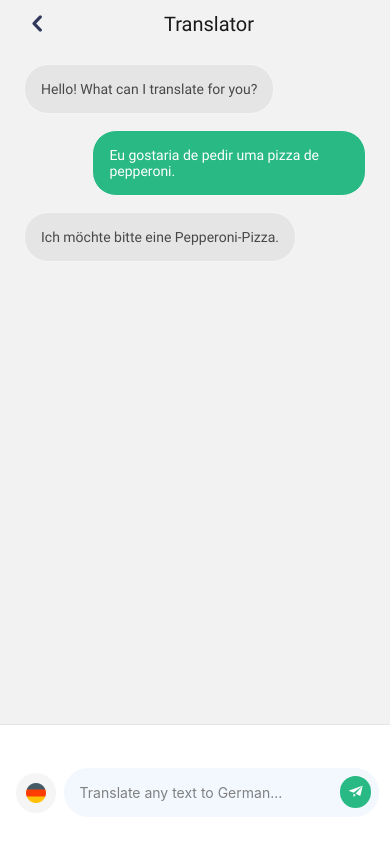
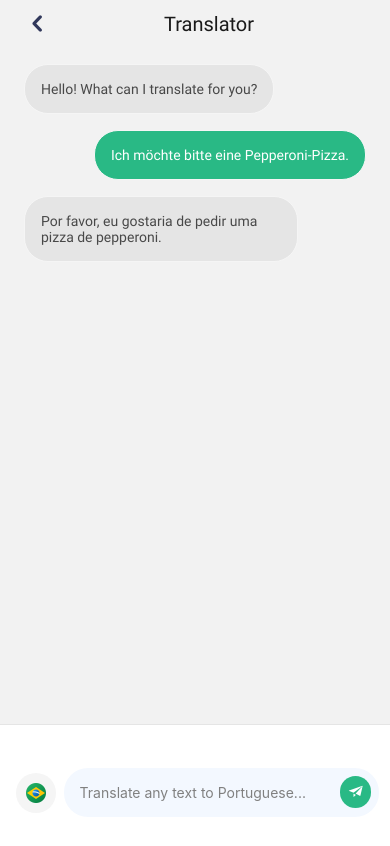
Before and after one commit to pedrorubinger/lingo-app, a React Native app: screen /Translator in a window 390 px wide. Shown: the top 846 px of the page. Built offline with nearby package versions, Linux system fonts and the light colour scheme.

Commit message:
feat: apply translator language structure

```diff
--- a/src/modules/dashboard/screens/translator/index.tsx
+++ b/src/modules/dashboard/screens/translator/index.tsx
@@ -1,11 +1,13 @@
-import React from "react"
+import React, { useState } from "react"
 
 import {
   DashboardStackScreenProps,
+  TranslatorLanguage,
+  TranslatorLanguageName,
+  TranslatorLanguageNameLabel,
   TranslatorMessageData,
   TranslatorMessageOrigin,
 } from "@interfaces/index"
-import { Theme } from "@styles/index"
 import { Input, ScreenBox, ScreenHeader } from "@components/index"
 import {
   ContentBox,
@@ -18,12 +20,14 @@ import {
   MessageBox,
   MessageTypography,
 } from "@modules/dashboard/screens/translator/styles"
-
-const { colors } = Theme
+import { translatorLanguages } from "@modules/dashboard/utils"
 
 interface Props extends DashboardStackScreenProps<"Translator"> {}
 
 export const Translator: React.FC<Props> = () => {
+  const [language, setLanguage] = useState<TranslatorLanguage>(
+    translatorLanguages[0]
+  )
   const messages: TranslatorMessageData[] = [
     {
       id: "1",
@@ -32,12 +36,12 @@ export const Translator: React.FC<Props> = () => {
     },
     {
       id: "2",
-      content: "Eu gostaria de pedir uma pizza de pepperoni.",
+      content: "Ich möchte bitte eine Pepperoni-Pizza.",
       origin: TranslatorMessageOrigin.USER,
     },
     {
       id: "3",
-      content: "Ich möchte bitte eine Pepperoni-Pizza.",
+      content: "Por favor, eu gostaria de pedir uma pizza de pepperoni.",
       origin: TranslatorMessageOrigin.APPLICATION,
     },
   ]
@@ -64,15 +68,17 @@ export const Translator: React.FC<Props> = () => {
         <FooterContent>
           <LanguageSelectorBox>
             <LanguageSelectorBtn>
-              <LanguageSelectorImg
-                source={require("@assets/images/flags/germany.png")}
-              />
+              <LanguageSelectorImg source={language.image} />
             </LanguageSelectorBtn>
           </LanguageSelectorBox>
 
           <InputBox>
             <Input
-              placeholder="Translate any text to German..."
+              placeholder={`Translate any text to ${
+                TranslatorLanguageNameLabel[
+                  TranslatorLanguageName[language.name]
+                ]
+              }...`}
               button={{
                 icon: "paper-plane",
                 onPress: () => console.log("PRESSED"),
--- a/src/modules/dashboard/utils/index.ts
+++ b/src/modules/dashboard/utils/index.ts
@@ -1,5 +1,6 @@
 export * from "@modules/dashboard/utils/const/serviceCard"
 export * from "@modules/dashboard/utils/const/featureCard"
 export * from "@modules/dashboard/utils/const/menuItem"
+export * from "@modules/dashboard/utils/const/translatorLanguage"
 export * from "@modules/dashboard/utils/helpers/arrays"
 export * from "@modules/dashboard/utils/helpers/serviceCard"
```
